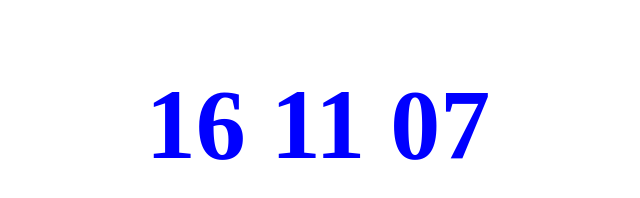
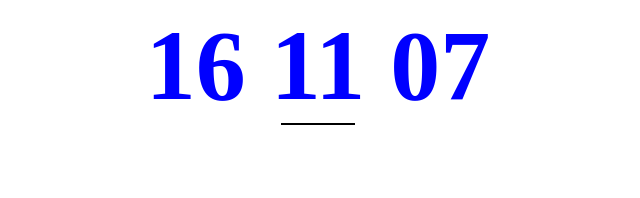
Before and after one commit to elbaumpj/2.4-color-clock, a plain HTML site: page index.html in a window 1280 px wide. Shown: the whole page, without its empty margins (322-962 px from the left). Drawn offline with Linux system fonts and the light colour scheme.

Commit message:
added dynamic timer bar

```diff
--- a/index.html
+++ b/index.html
@@ -8,9 +8,10 @@
   <body>
 
     <h1 class="clock">
-      <span class="hours">00</span>
-      <span class="minutes">00</span>
-      <span class="seconds">00</span>
+        <span class="hours">00</span>
+        <span class="minutes">00</span>
+        <span class="seconds">00</span>
+      <div class='timer-bar'></div>
     </h1>
 
 <script type="text/javascript" src="main.js"></script>
--- a/main.js
+++ b/main.js
@@ -15,7 +15,13 @@ function displayTime() {
 }
 
 function percentOfMinute() {
-  console.log(currentTime.getSeconds()/60);
+  var minutePercent = (currentTime.getSeconds()/60) * 100;
+  var timerBar = document.querySelector('.timer-bar');
+  timerBar.style.width = minutePercent.toString() + "%" ;
+}
+
+function growLine() {
+  var line = get
 }
 
 window.setInterval(displayTime, 1000);
--- a/styles.css
+++ b/styles.css
@@ -2,5 +2,14 @@ h1 {
   text-align: center;
   font-size: 100px;
   color: blue;
-  bottom: 1px solid black;
 }
+.clock {
+  width: 50%;
+  margin: 0 auto;
+  text-align: -webkit-center;
+}
+
+.timer-bar {
+  width: 10%;
+  border-bottom: solid 2px black;
+}
```
